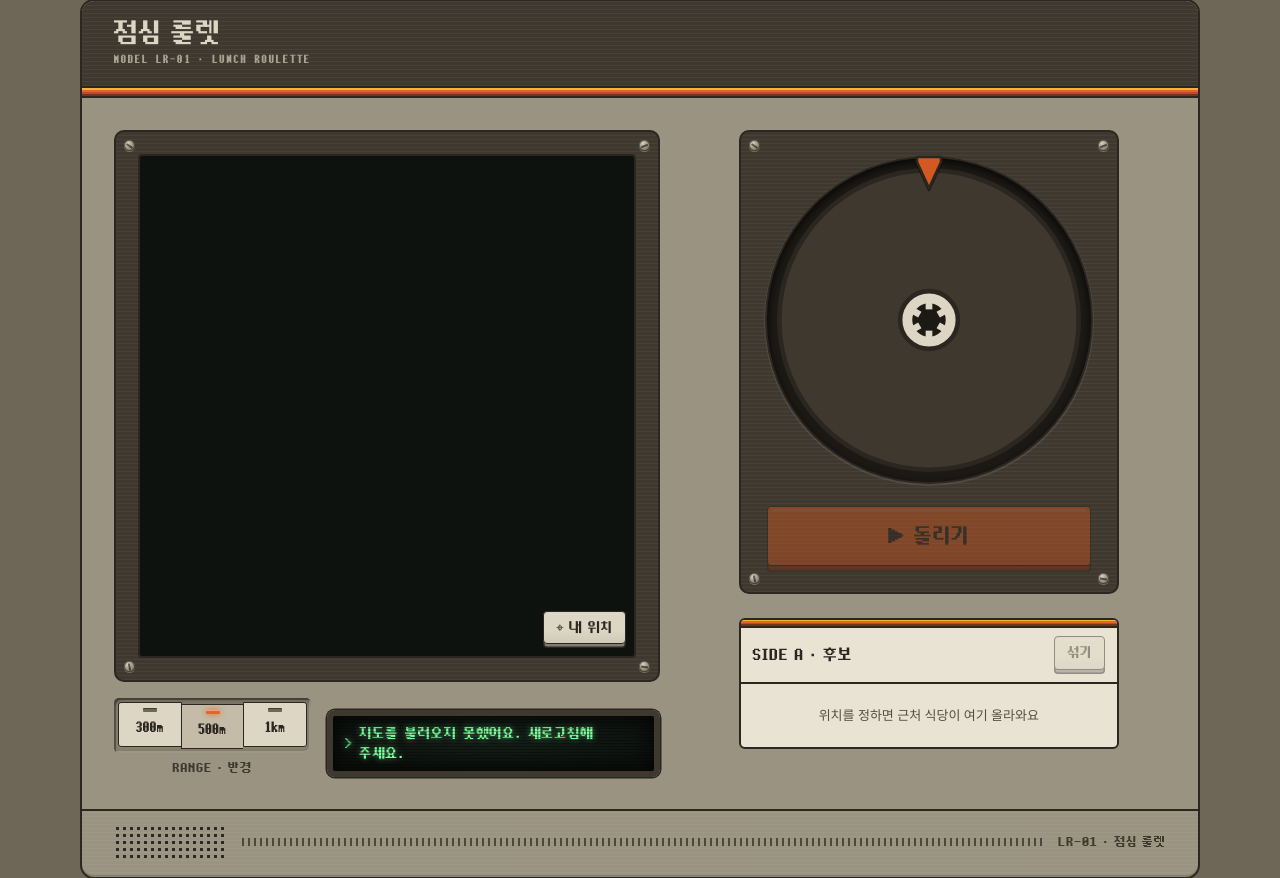
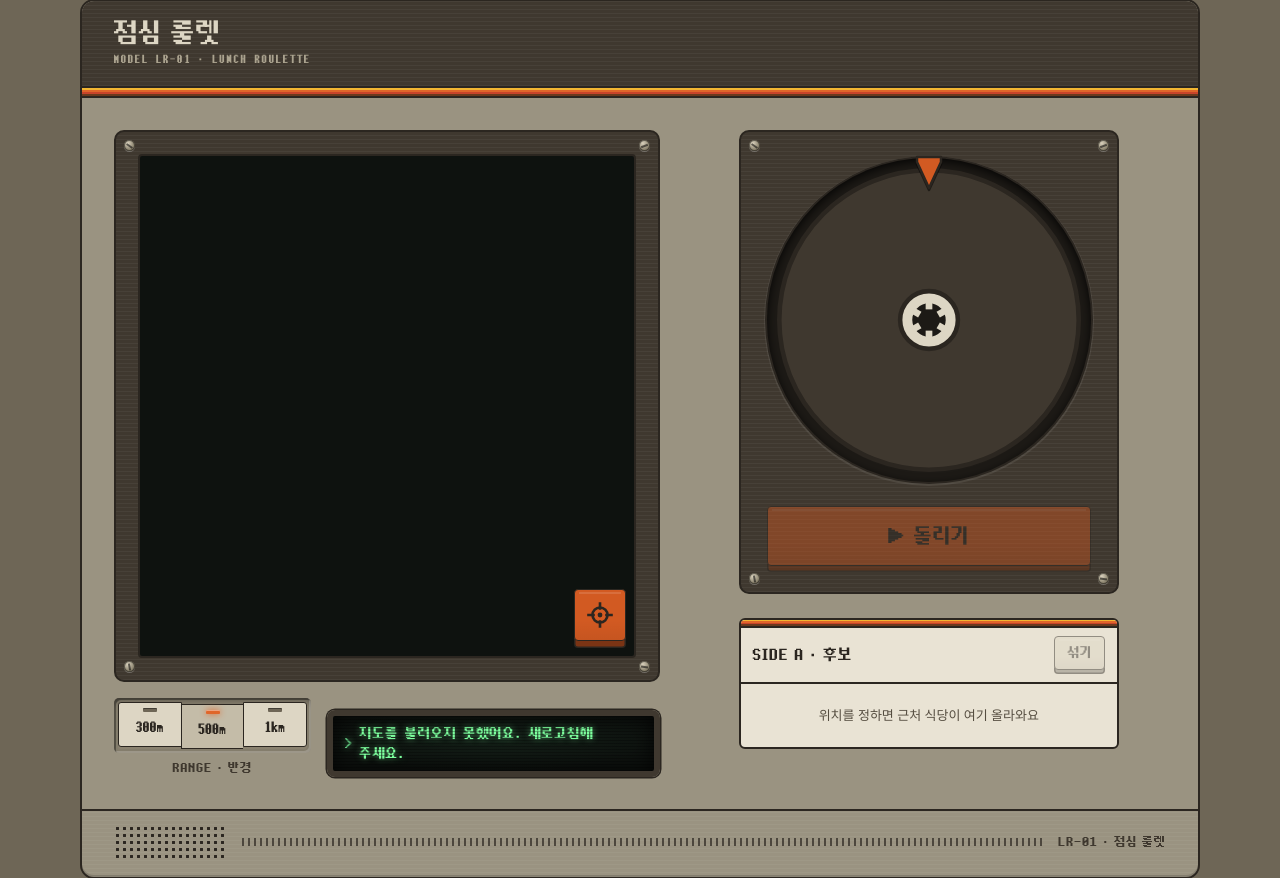
Before and after one commit to coldzero7362/lunch-roulette-app, a Laravel app: page / in a window 1280 px wide. Shown: the part 57-935 px from the top of the page. Run offline with Laravel 12, Linux system fonts and the light colour scheme; style sheets or scripts are compiled from the project's sources; some libraries are stand-ins or nearby versions.

Commit message:
Make locate button a square orange keycap with a crosshair icon
Co-Authored-By: Claude Opus 5.5 <noreply@anthropic.com>

```diff
--- a/resources/css/roulette.css
+++ b/resources/css/roulette.css
@@ -217,6 +217,9 @@
 .rl-key--beige { --key: var(--c-platinum); }
 .rl-key--small { --depth: 4px; padding: 6px 12px; font-size: 13px; }
 .rl-key--wide { width: 100%; padding: 14px 18px; font-size: 20px; }
+
+/* 아이콘만 있는 정사각 키 (내 위치) */
+.rl-key--icon { --depth: 7px; width: 52px; height: 52px; padding: 0; }
 
 /* ---------- 키 묶음 (KeyBank) ---------- */
 
--- a/resources/views/roulette.blade.php
+++ b/resources/views/roulette.blade.php
@@ -29,7 +29,13 @@
                     <div class="rl-map">
                         <div id="map" class="h-[40vh] min-h-72 w-full lg:h-[500px]"></div>
                     </div>
-                    <button id="locate" type="button" class="rl-key rl-key--beige rl-key--small">⌖ 내 위치</button>
+                    <button id="locate" type="button" class="rl-key rl-key--icon" aria-label="내 위치로 이동" title="내 위치">
+                        <svg width="26" height="26" viewBox="0 0 26 26" fill="none" stroke="currentColor" stroke-width="2.6" aria-hidden="true">
+                            <circle cx="13" cy="13" r="7.5"/>
+                            <circle cx="13" cy="13" r="2.4" fill="currentColor" stroke="none"/>
+                            <path d="M13 1.5v5M13 19.5v5M1.5 13h5M19.5 13h5" stroke-linecap="square"/>
+                        </svg>
+                    </button>
                 </div>
 
                 <div class="flex flex-wrap items-end gap-4">
```
